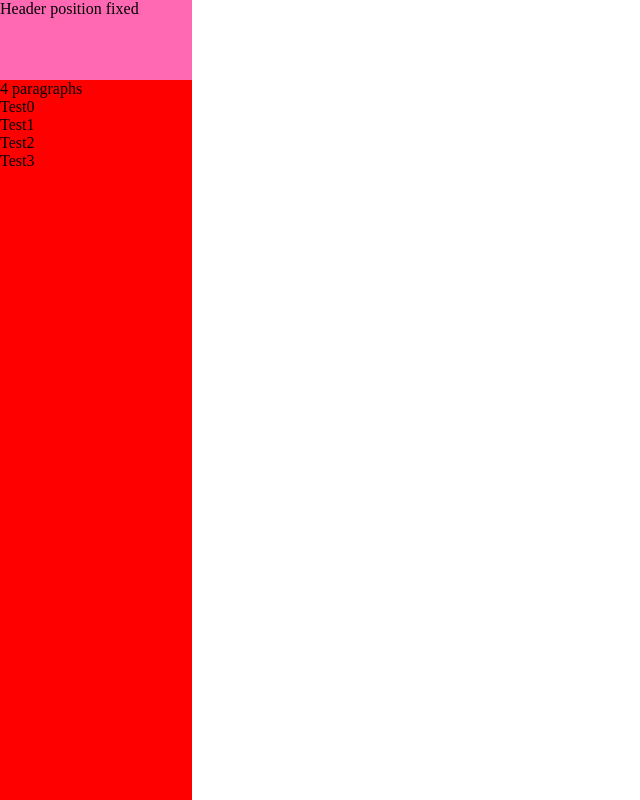
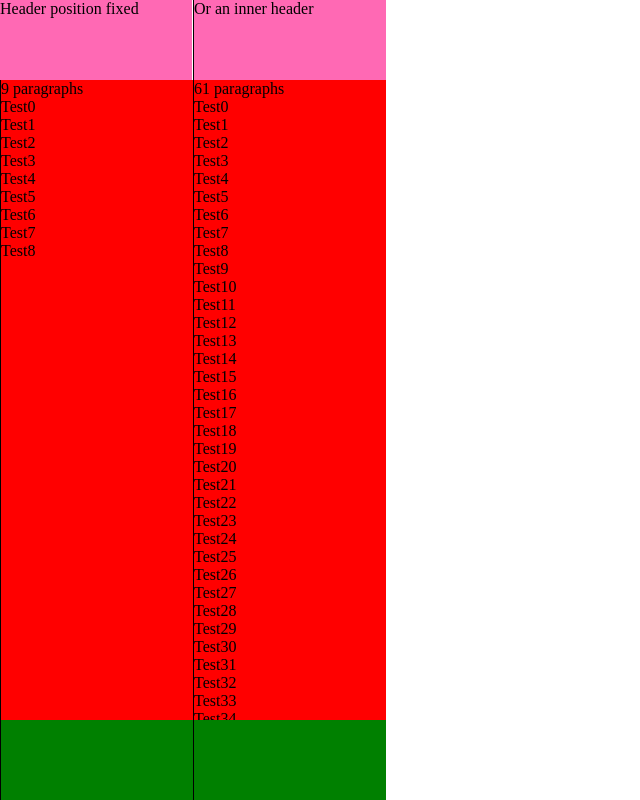
Before and after one commit to flavianh/minimal-web-mobile-layout, a plain HTML site: page index.html in a window 1280 px wide. Shown: the whole page, without its empty margins (0-640 px from the left). Drawn offline with Linux system fonts and the light colour scheme.

Commit message:
Index.html works

```diff
--- a/index.html
+++ b/index.html
@@ -11,7 +11,7 @@
             margin: 0;
             overflow-x: hidden;
             overflow-y: hidden;
-
+            /* For the purpose of the demo */
             --base-width: 15%
         }
 
@@ -24,16 +24,19 @@
         section {
             /** Essential to have flexboxes */
             display: flex;
+            flex-direction: column;
             /** Important to deactivate unwanted scrolls on mobile */
             overflow-y: hidden;
             overflow-x: hidden;
         }
+
 
         .main {
             flex-direction: column;
             height: 100%;
             /* For the purpose of the demo, 100% otherwise */
             width: var(--base-width);
+            border-left: 1px solid black;
         }
 
         .header {
@@ -42,31 +45,32 @@
             top: 0;
             right: 0;
             left: 0;
-            /* For the purpose of the demo */
+            /* For the purpose of the demo, 100% otherwise */
             width: var(--base-width)
         }
 
+        .with-padding-for-header-fixed {
+            padding-top: 80px;
+        }
+
         .content-wrapper {
-            padding-top: 80px;
             flex: 1;
             height: 100%;
             max-height: 100%;
-            flex-direction: column;
         }
 
         .content {
-            min-height: 0;
-            min-width: 0;
 
             /** flex-grow = 1 | flex-shrink = 1 | flex-basis = auto*/
             /** Means that the content should shrink when needed but not grow */
             flex: 1 1 auto;
-            flex-direction: column;
+            min-height: 0;
+            min-width: 0;
+            overflow-y: auto;
         }
 
         .footer {
-            border-top: 1px solid black;
-            height: 60px;
+            height: 80px;
             /** flex-grow = 0 | flex-shrink = 0 | flex-basis = auto*/
             /** It should not grow or shrink */
             flex: 0 0 auto;
@@ -74,14 +78,6 @@
 
         .flex-2-1-auto {
             flex: 2 1 auto;
-        }
-
-        .inner-content {
-            /** flex-grow = 1 | flex-shrink = 1 | flex-basis = auto*/
-            /** Means that the content should shrink when needed but not grow */
-            flex: 0 1 auto;
-            flex-direction: column;
-            overflow-y: auto;
         }
 
         /* Below classes are for the purpose of the demo */
@@ -101,6 +97,12 @@
         .green-background {
             background-color: green;
         }
+
+        /* For the purpose of the demo */
+        .main-wrapper {
+            flex-direction: row;
+            height: 100%;
+        }
     </style>
 
     <script>
@@ -110,7 +112,7 @@
 
 
         function fillContentWithTestParagraphs() {
-            var contentElements = document.getElementsByClassName("inner-content");
+            var contentElements = document.getElementsByClassName("content");
             for (var i = 0; i < contentElements.length; i++) {
                 var nParagraphs = getRandomInt(68);
                 var innerHTML = (new Array(nParagraphs)).fill(undefined).map(function (_, index) {
@@ -125,15 +127,24 @@
 </head>
 
 <body>
-    <div class="main">
-        <div>
-            <div class="header pink-background">Header position fixed</div>
+    <div class="main-wrapper">
+        <div class="main">
+            <div>
+                <div class="header pink-background">Header position fixed</div>
+            </div>
+            <div class="content-wrapper with-padding-for-header-fixed">
+                <div class="content red-background">
+                </div>
+                <div class="footer green-background">
+                </div>
+            </div>
         </div>
-        <div class="content-wrapper">
-            <div class="flex-2-1-auto">
+        <div class="main">
+            <div class="content-wrapper">
+                <div class="footer pink-background">
+                    Or an inner header
+                </div>
                 <div class="content red-background">
-                    <div class="inner-content">
-                    </div>
                 </div>
                 <div class="footer green-background">
                 </div>
```
Also changed, not shown: index_working.html (+6 -2 lines).
